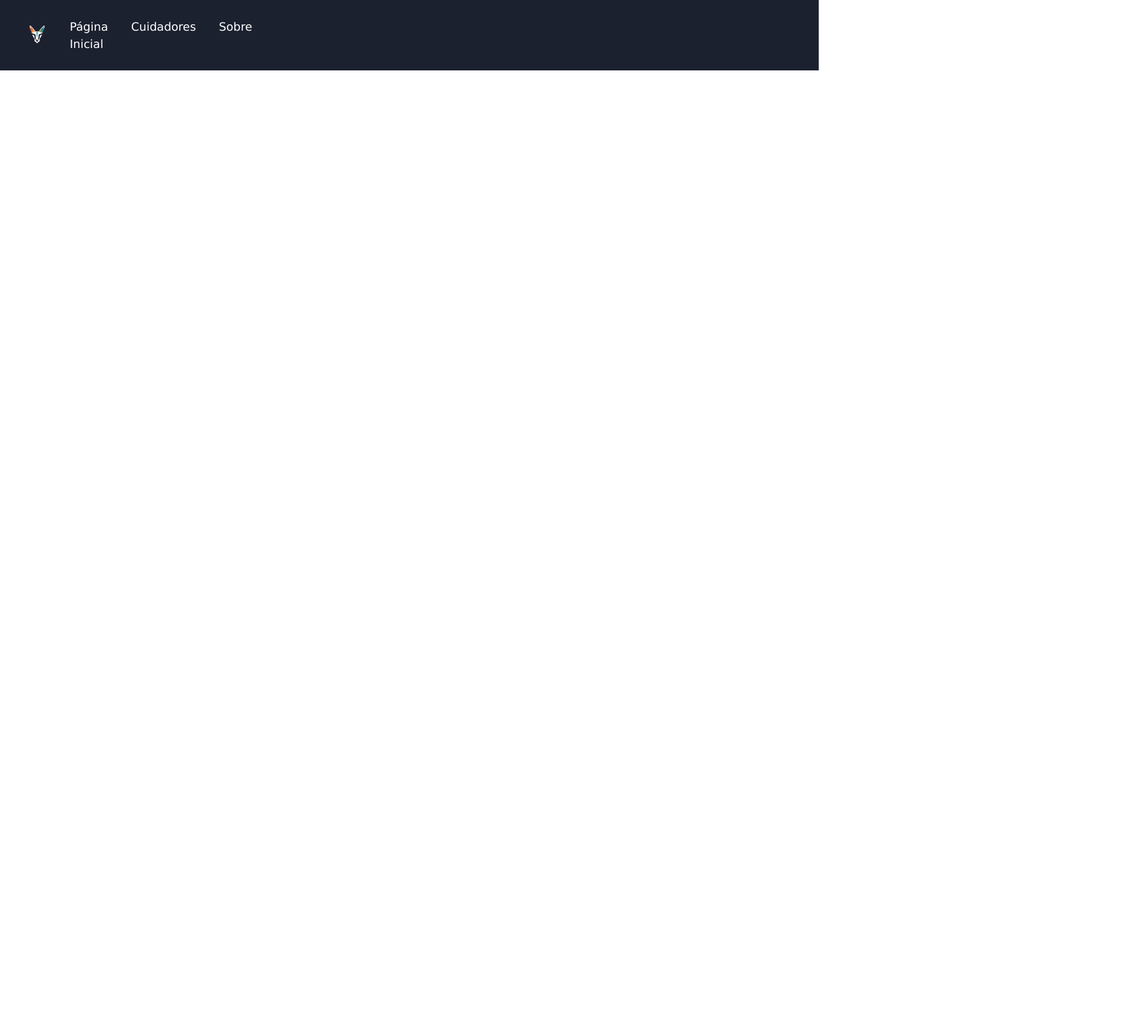
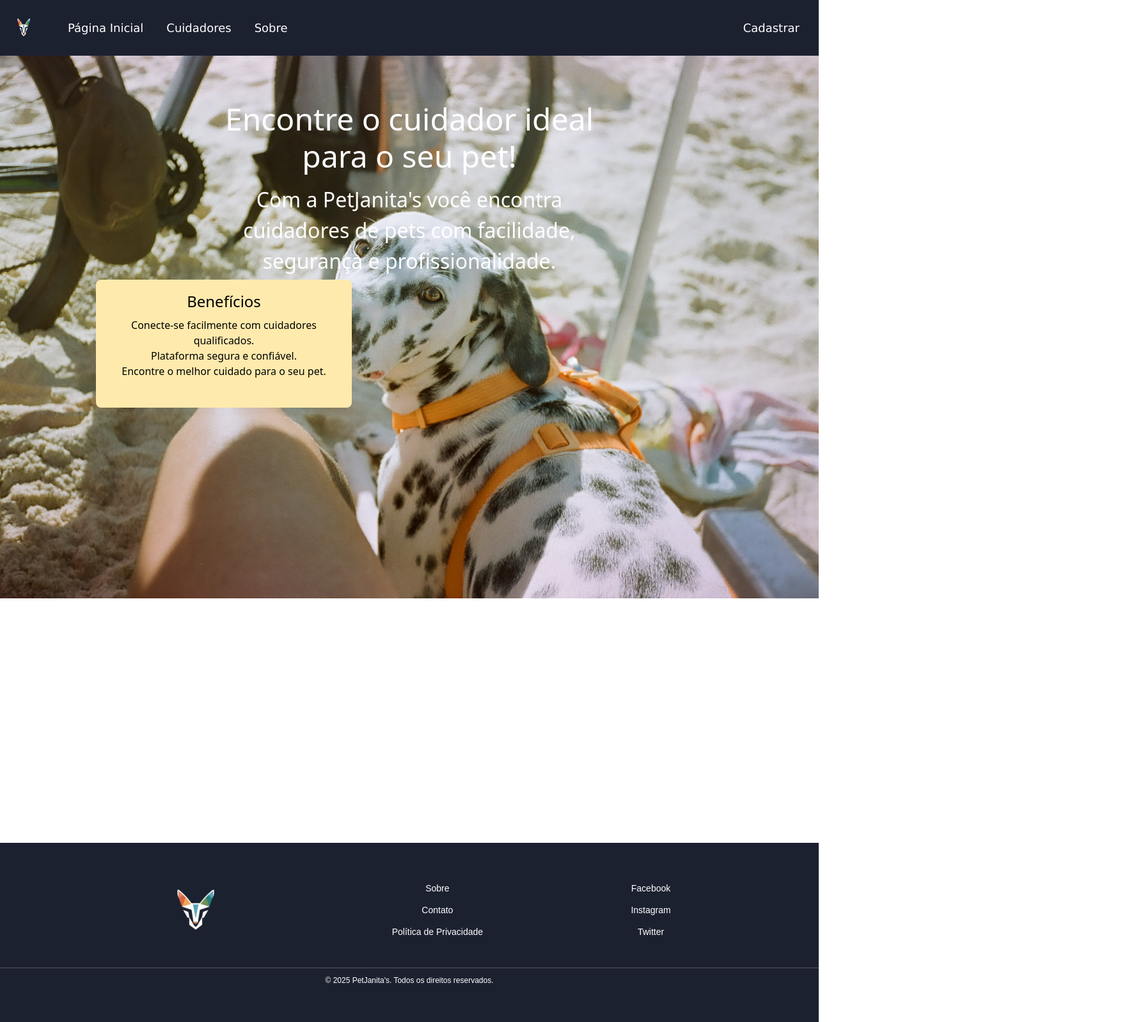
Before and after one commit to thaiskw/proj-hackteen, a React (Vite) app in the folder Site-Pet/: page / in a window 1280 px wide. Shown: the whole page at 64% size, 1787 px wide, since content can reach past the window. Before the commit the page ends 800 px from the top, so only its background shows below. Built offline with nearby package versions, Linux system fonts and the light colour scheme.

Commit message:
LandingPageCompleta

```diff
--- a/Site-Pet/src/App.css
+++ b/Site-Pet/src/App.css
@@ -10,9 +10,17 @@
   padding: 10px;
   position: relative;
   display: inline-block;
+  transition: color 0.3s ease;
 }
 
-.custom-navbar .nav-link:hover{
+/* Estilo para quando o link está ativo ou com foco, mas sem mudar a cor permanente */
+.custom-navbar .nav-link:focus,
+.custom-navbar .nav-link:active {
+  color: #fff; /* Mantém a cor branca ao clicar ou focar */
+}
+
+/* Estilo para o hover (passar o mouse) */
+.custom-navbar .nav-link:hover {
   color: #028f76;
 }
 
@@ -27,31 +35,197 @@
   transition: width 0.3s ease-in-out;
 }
 
+/* Animação do hover */
 .custom-navbar .nav-link:hover::after {
   width: 100%;
 }
 
 .navbar-brand img {
-  margin-right: 8px;
   width: 50px;
+  margin-right: 10px;
+  display: block;
 }
 
-.d-inline-block{
+.d-inline-block {
   border-radius: 13px;
   width: 60px;
   height: 60px;
   margin-right: 3px;
 }
 
-#cadastro{
-  margin-left: 1260px;
+#navbarNav {
+  display: flex;
+  justify-content: flex-start; /* Garante que os itens da navbar fiquem alinhados à esquerda */
+  width: 100%;
 }
 
-.landing-banner {
-  background-size: cover;
-  background-image: url(https://d3p3fw3rutb1if.cloudfront.net/photos/0885cba3-b24b-42cc-b4bc-97d0ee94b596);
-  background-position: center;
-  min-height: 100vh;
-  padding: 60px 0;
+#cadastro {
+  margin-left: auto; /* Vai empurrar o link de cadastro para a direita */
+}
+
+/* Estilo da landing page */
+.landing-container {
+  position: relative;
+  display: flex;
+  flex-direction: column-reverse;
+  justify-content: center;
+  align-items: center;
+}
+
+.doguinho {
+  width: 100%;
+  height: auto;
+}
+
+.text-overlay {
+  position: absolute;
+  top: 20px;
+  left: 50%;
+  transform: translateX(-50%);
+  text-align: center;
   color: white;
+  z-index: 1;
 }
+
+.title {
+  color: white;
+  font-size: 3rem;
+  margin-bottom: 1rem;
+  padding-top: 50px;
+}
+
+.description {
+  color: white;
+  font-size: 2rem;
+  margin-bottom: 2rem;
+}
+
+
+.landing-container {
+  position: relative; /* Necessário para que os elementos filhos possam ser posicionados dentro */
+  display: flex;
+  flex-direction: column-reverse;
+  justify-content: center;
+  align-items: center;
+}
+
+.doguinho {
+  width: 100%;
+  height: auto;
+  position: absolute; /* Coloca a imagem no fundo */
+  top: 0;
+  left: 0;
+  z-index: -1; /* Garante que a imagem fique atrás dos outros conteúdos */
+}
+
+.text-overlay {
+  position: absolute;
+  top: 20px;
+  left: 50%;
+  transform: translateX(-50%);
+  text-align: center;
+  color: white;
+  z-index: 1;
+}
+
+.features {
+  position: absolute;
+  top: 120px; /* Ajuste a posição conforme necessário */
+  left: 50%;
+  transform: translateX(-50%);
+  text-align: center;
+  color: white;
+  z-index: 1;
+  background-color: rgba(0, 0, 0, 0.5); /* Fundo semi-transparente para legibilidade */
+  padding: 20px;
+  border-radius: 8px;
+}
+
+.features h3 {
+  margin-bottom: 10px;
+  font-size: 1.5rem;
+}
+
+.features ul {
+  list-style: none;
+  padding: 0;
+}
+
+.features {
+  width: 400px;
+  height: 200px;
+  position: absolute;
+  top: 350px;
+  left: 350px;
+  transform: translateX(-50%);
+  text-align: center;
+  color: rgb(0, 0, 0);
+  z-index: 1;
+  background-color: #ffeaad;
+  padding: 20px;
+  border-radius: 8px;
+}
+
+.card{
+  width: 350px;
+  height: 350px;
+  position: absolute;
+  top: 600px;
+  right: 410px;
+  transform: translateX(-50%);
+}
+
+
+/*footer*/
+.footer {
+  background-color: #1c2130;
+  color: #fff;
+  padding: 40px 0;
+  text-align: center;
+  font-family: Arial, sans-serif;
+}
+
+.footer-content {
+  display: flex;
+  justify-content: space-evenly;
+  align-items: center;
+  flex-wrap: wrap;
+  margin-bottom: 20px;
+}
+
+.footer-logo-img {
+  max-width: 150px;
+}
+
+.footer-links ul,
+.footer-social ul {
+  list-style: none;
+  padding: 0;
+}
+
+.footer-links li,
+.footer-social li {
+  margin: 10px 0;
+}
+
+.footer-links a,
+.footer-social a {
+  color: #fff;
+  text-decoration: none;
+  font-size: 14px;
+}
+
+.footer-links a:hover,
+.footer-social a:hover {
+  color: #ffeaad;
+}
+
+.footer-bottom {
+  border-top: 1px solid #555;
+  padding-top: 10px;
+  font-size: 12px;
+}
+
+footer{
+  margin-top: 1230px;
+}
--- a/Site-Pet/src/App.jsx
+++ b/Site-Pet/src/App.jsx
@@ -1,22 +1,30 @@
-import React, { useState } from "react";
+import React from "react";
 import { BrowserRouter, Routes, Route } from "react-router-dom";
 import CadastroCuidador from "./pages/CadastroCuidador";
 import Login from "./pages/Login";
 import Navbar from "./pages/Navbar";
 import LandingPage from "./pages/LandingPage";
+import Sobre from "./pages/Sobre";
+import Cuidador from "./pages/Cuidador";
+import Footer from "./pages/Footer";
 import "./App.css";
+import "./Login.css";
 import 'bootstrap/dist/css/bootstrap.min.css';
 
-
 function App() {
-
-  return(
-    <div>
-      <nav>
-        <Navbar/>
-      </nav>
-      <LandingPage/>
-    </div>
+  return (
+    <BrowserRouter>
+      <Navbar />
+      <Routes>
+        <Route path="/" element={<LandingPage />} />
+        <Route path="/landingpage" element={<LandingPage />} />
+        <Route path="/login" element={<Login />} />
+        <Route path="/cadastro" element={<CadastroCuidador />} />
+        <Route path="/sobre" element={<Sobre />} />
+        <Route path="/cuidador" element={<Cuidador />} />
+      </Routes>
+      <Footer /> {}
+    </BrowserRouter>
   );
 }
 
--- a/Site-Pet/src/pages/Cuidador.jsx
+++ b/Site-Pet/src/pages/Cuidador.jsx
@@ -1,7 +1,7 @@
 function Cuidador() {
   return (
     <div>
-
+      <h1>cuidadores</h1>
     </div>
   );
 }
--- /dev/null
+++ b/Site-Pet/src/pages/Footer.jsx
@@ -0,0 +1,39 @@
+import React from 'react';
+import { Link } from 'react-router-dom';
+
+function Footer() {
+  return (
+    <footer className="footer">
+      <div className="footer-content">
+        <div className="footer-logo">
+          <img src="/logo-sem-fundo.png" alt="Logo" className="footer-logo-img" />
+        </div>
+        <div className="footer-links">
+          <ul>
+            <li>
+              <Link to="/sobre">Sobre</Link>
+            </li>
+            <li>
+              <Link to="/contato">Contato</Link>
+            </li>
+            <li>
+              <Link to="/privacidade">Política de Privacidade</Link>
+            </li>
+          </ul>
+        </div>
+        <div className="footer-social">
+          <ul>
+            <li><a href="https://www.facebook.com" target="_blank" rel="noopener noreferrer">Facebook</a></li>
+            <li><a href="https://www.instagram.com" target="_blank" rel="noopener noreferrer">Instagram</a></li>
+            <li><a href="https://www.twitter.com" target="_blank" rel="noopener noreferrer">Twitter</a></li>
+          </ul>
+        </div>
+      </div>
+      <div className="footer-bottom">
+        <p>&copy; 2025 PetJanita's. Todos os direitos reservados.</p>
+      </div>
+    </footer>
+  );
+}
+
+export default Footer;
--- a/Site-Pet/src/pages/LandingPage.jsx
+++ b/Site-Pet/src/pages/LandingPage.jsx
@@ -1,8 +1,23 @@
-import React from 'react';
+import React from "react";
 
 const LandingPage = () => {
   return (
-    <div>
+    <div className="landing-container">
+      <div className="text-overlay">
+        <h1 className="title">Encontre o cuidador ideal para o seu pet!</h1>
+        <p className="description">
+          Com a PetJanita's você encontra cuidadores de pets com facilidade, segurança e profissionalidade.
+        </p>
+      </div>
+      <div className="features">
+        <h3>Benefícios</h3>
+        <ul>
+          <li>Conecte-se facilmente com cuidadores qualificados.</li>
+          <li>Plataforma segura e confiável.</li>
+          <li>Encontre o melhor cuidado para o seu pet.</li>
+        </ul>
+      </div>
+      <img className="doguinho" src="./doguinho.jpeg" alt="Doguinho" />
 
     </div>
   );
--- a/Site-Pet/src/pages/Login.jsx
+++ b/Site-Pet/src/pages/Login.jsx
@@ -1,4 +1,5 @@
 import React from "react";
+import { Link } from "react-router-dom";
 
 function Login() {
   return (
--- a/Site-Pet/src/pages/Navbar.jsx
+++ b/Site-Pet/src/pages/Navbar.jsx
@@ -1,33 +1,39 @@
+import React from "react";
+import { Link } from "react-router-dom";
+
 function Navbar() {
-    return (
-      <nav class="navbar navbar-expand-lg custom-navbar">
-      <div class="container-fluid">
-        <a class="navbar-brand" href="#"></a>
-        <img className="d-inline-block align-text-top"
-            src="/logo-sem-fundo.png"
-          />
-        <button class="navbar-toggler" type="button" data-bs-toggle="collapse" data-bs-target="#navbarNav" aria-controls="navbarNav" aria-expanded="false" aria-label="Toggle navigation">
-          <span class="navbar-toggler-icon"></span>
+  return (
+    <nav className="navbar navbar-expand-lg custom-navbar">
+      <div className="container-fluid">
+        {/* Logo */}
+        <a className="navbar-brand" href="#">
+          <img className="d-inline-block align-text-top" src="/logo-sem-fundo.png" alt="Logo" />
+        </a>
+
+        <button className="navbar-toggler" type="button" data-bs-toggle="collapse" data-bs-target="#navbarNav" aria-controls="navbarNav" aria-expanded="false" aria-label="Toggle navigation">
+          <span className="navbar-toggler-icon"></span>
         </button>
-        <div class="collapse navbar-collapse" id="navbarNav">
-          <ul class="navbar-nav">
-            <li class="nav-item">
-              <a class="nav-link" aria-current="page" href="#">Página Inicial</a>
+
+        {/* Itens da navbar */}
+        <div className="collapse navbar-collapse" id="navbarNav">
+          <ul className="navbar-nav" style={{ display: "flex", width: "100%" }}>
+            <li className="nav-item">
+              <Link className="nav-link" to="/landingpage">Página Inicial</Link>
             </li>
-            <li class="nav-item">
-              <a class="nav-link" href="#">Cuidadores</a>
+            <li className="nav-item">
+              <Link className="nav-link" to="/cuidador">Cuidadores</Link>
             </li>
-            <li class="nav-item">
-              <a class="nav-link" href="#">Sobre</a>
+            <li className="nav-item">
+              <Link className="nav-link" to="/sobre">Sobre</Link>
             </li>
-            <li class="nav-item">
-              <a class="nav-link" href="Login.jsx" id="cadastro">Cadastrar</a>
+            <li className="nav-item" id="cadastro">
+              <Link className="nav-link" to="/login">Cadastrar</Link>
             </li>
           </ul>
         </div>
       </div>
     </nav>
-    );
-  }
+  );
+}
 
-  export default Navbar;
+export default Navbar;
--- /dev/null
+++ b/Site-Pet/src/pages/Sobre.jsx
@@ -0,0 +1,12 @@
+import React from "react";
+import { Link } from "react-router-dom";
+
+const Sobre = () => {
+  return (
+    <div className="sobre">
+      <h1>Sobre nós</h1>
+    </div>
+  );
+};
+
+export default Sobre;
```
Also changed, not shown: Site-Pet/public/doguinho.jpeg (renamed from Site-Pet/src/assets/doguinho.jpeg), Site-Pet/public/gatinho.jpeg (added), Site-Pet/src/Login.css (added).
